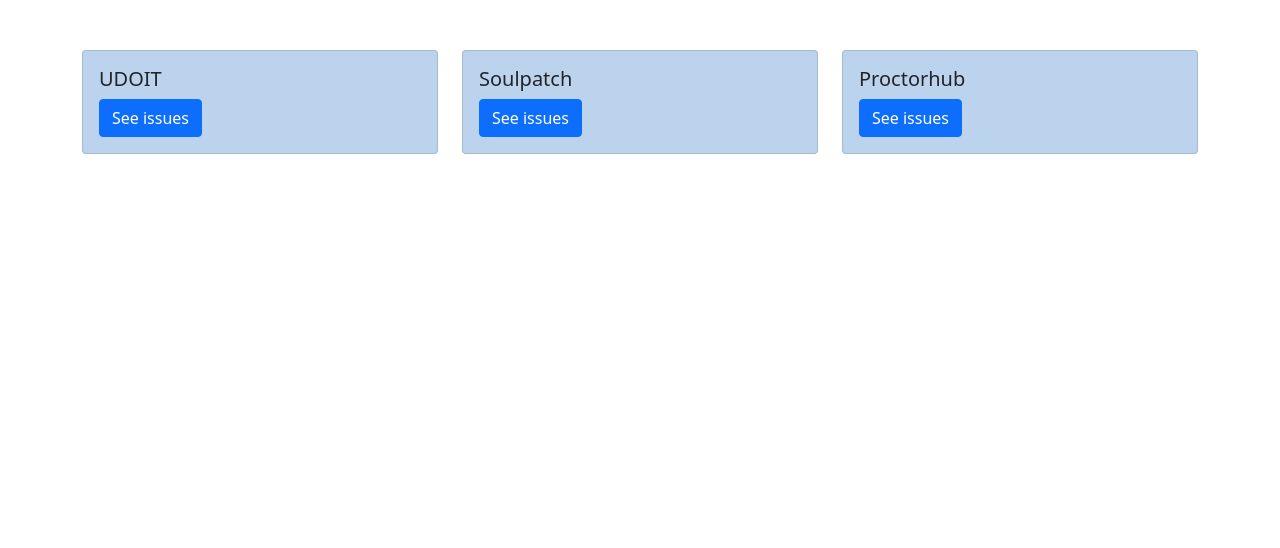
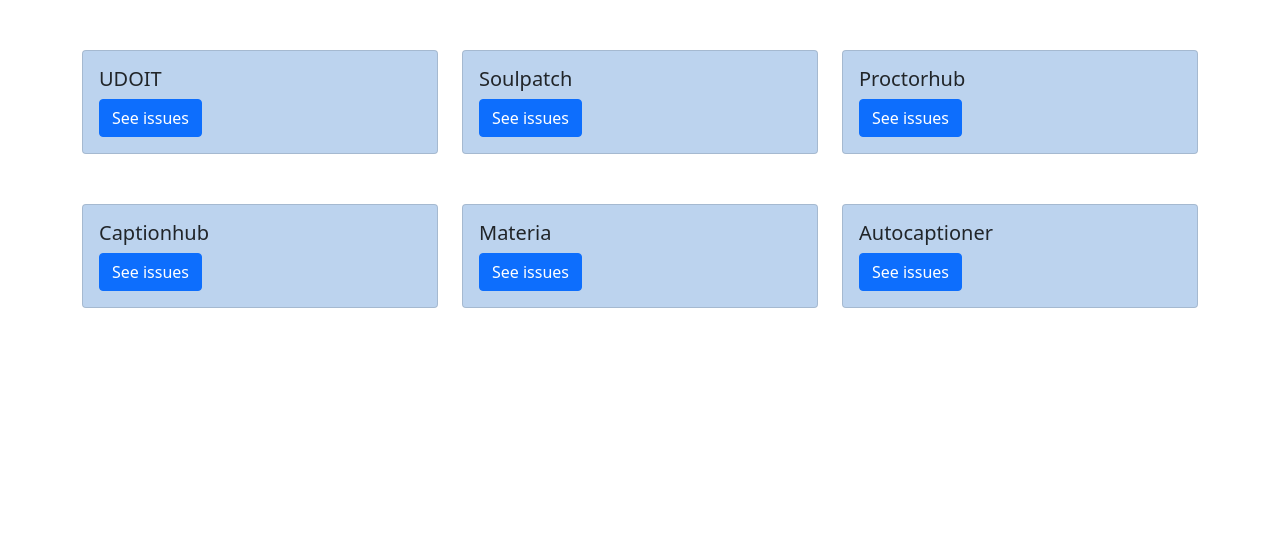
Before and after one commit to taheralfayad/slackOverflow, a Django app: page /website/ in a window 1280 px wide. Shown: the part 68-616 px from the top of the page. Run offline with Django 4.2, Linux system fonts and the light colour scheme; some libraries are stand-ins or nearby versions.

Commit message:
Add more projects.

```diff
--- a/slack_overflow/website/templates/index.html
+++ b/slack_overflow/website/templates/index.html
@@ -53,8 +53,8 @@
 
 	<div class="container">
 		<div class="row">
-			<div class="col-md-4">
-				<div class="card" style="background-color: rgb(188, 211, 238);">
+			<div class="col-md-4" style="padding-bottom: 50px;">
+				<div class="card" style="background-color: rgb(188, 211, 238)">
 					<div class="card-body">
                         <h5 class="card-title">UDOIT</h5>
                         <form method="post">
@@ -88,7 +88,43 @@
                         </form>
 					</div>
 				</div>
-            </div>
+			</div>
+			<div class="col-md-4">
+				<div class="card" style="background-color: rgb(188, 211, 238);">
+					<div class="card-body">
+                        <h5 class="card-title">Captionhub</h5>
+                        <form method="post">
+                            {% csrf_token %}
+                            <input type="hidden" name="project" value="captionhub">
+                            <button type="submit" class="btn btn-primary">See issues</button>
+                        </form>
+					</div>
+				</div>
+			</div>
+			<div class="col-md-4">
+				<div class="card" style="background-color: rgb(188, 211, 238);">
+					<div class="card-body">
+                        <h5 class="card-title">Materia</h5>
+                        <form method="post">
+                            {% csrf_token %}
+                            <input type="hidden" name="project" value="materia">
+                            <button type="submit" class="btn btn-primary">See issues</button>
+                        </form>
+					</div>
+				</div>
+			</div>
+			<div class="col-md-4">
+				<div class="card" style="background-color: rgb(188, 211, 238);">
+					<div class="card-body">
+                        <h5 class="card-title">Autocaptioner</h5>
+                        <form method="post">
+                            {% csrf_token %}
+                            <input type="hidden" name="project" value="autocaptioner">
+                            <button type="submit" class="btn btn-primary">See issues</button>
+                        </form>
+					</div>
+				</div>
+			</div>
 		</div>
 	</div>
 
--- a/slack_overflow/website/templates/project.html
+++ b/slack_overflow/website/templates/project.html
@@ -42,7 +42,7 @@
             <h1 style="font-family: Courier New, Courier, monospace; background-color: white;">{{ project }}</h1>
             <ul class="list-group">
                 {% for issue in issues %}
-                <li style="background-color: rgb(188, 211, 238); padding: 10px;" class="list-group-item">
+                <li style="background-color: rgb(188, 211, 238);" class="list-group-item">
                     <p>{{issue.title}}</p>
                     <form method="post">
                       {% csrf_token %}
```
